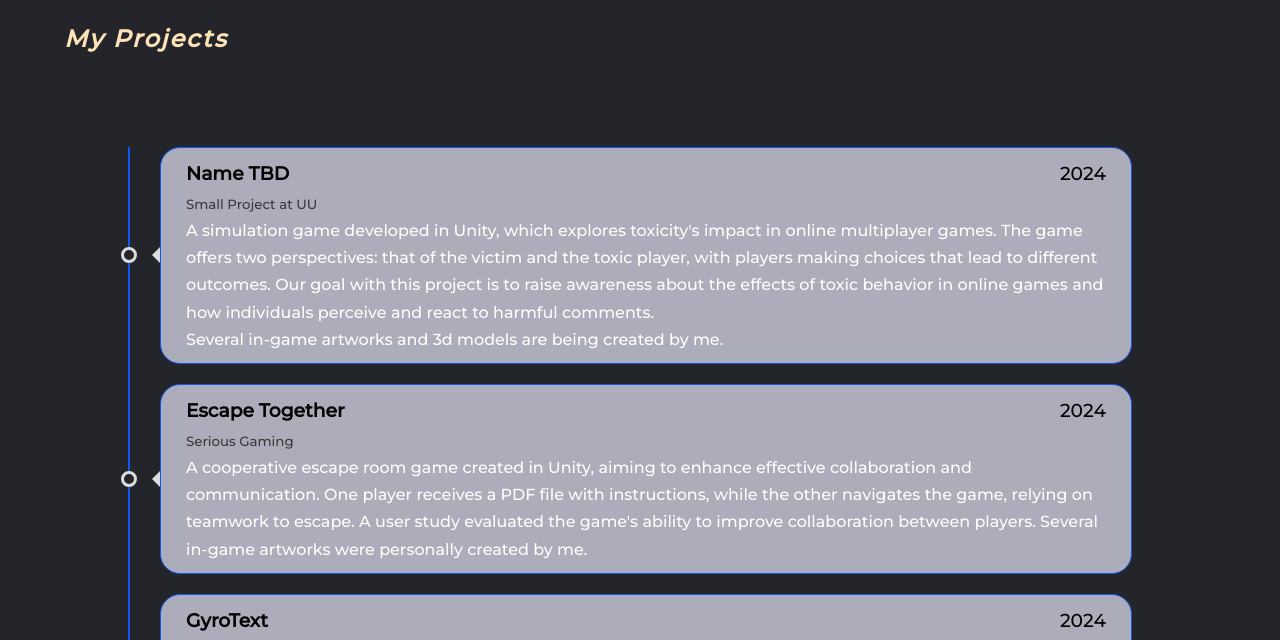
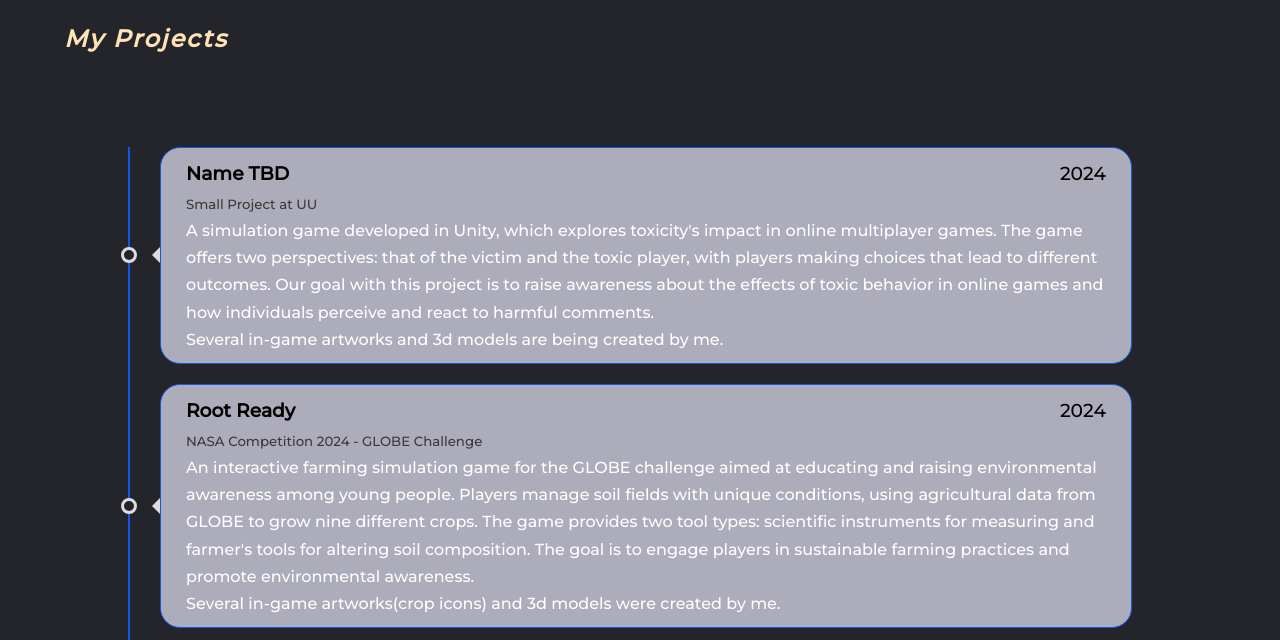
Before and after one commit to EvaChamilaki/evachamilaki.github.io, a plain HTML site: page projects.html in a window 1280 px wide. Shown: the part 93-733 px from the top of the page. Drawn offline with Linux system fonts and the light colour scheme.

Commit message:
updated artwork + projects

```diff
--- a/projects.html
+++ b/projects.html
@@ -50,6 +50,17 @@
                     Several in-game artworks and 3d models are being created by me.</h4>
             </div>
             <div class="project-item">
+                <h3>Root Ready</h3>
+                <small>NASA Competition 2024 - GLOBE Challenge</small>
+                <h3 class="year">2024</h3>
+                <h4>An interactive farming simulation game for the GLOBE challenge aimed at educating and raising
+                    environmental awareness among young people. Players manage soil fields with unique conditions, using
+                    agricultural data from GLOBE to grow nine different crops. The game provides two tool types:
+                    scientific instruments for measuring and farmer's tools for altering soil composition. The goal is
+                    to engage players in sustainable farming practices and promote environmental awareness.<br>
+                    Several in-game artworks(crop icons) and 3d models were created by me.</h4>
+            </div>
+            <div class="project-item">
                 <h3>Escape Together</h3>
                 <small>Serious Gaming</small>
                 <h3 class="year">2024</h3>
@@ -57,7 +68,10 @@
                     communication.
                     One player receives a PDF file with instructions, while the other navigates the game, relying on
                     teamwork to
-                    escape. A user study evaluated the game's ability to improve collaboration between players.
+                    escape. There are three puzzles the participants have to solve, the player has to observe the
+                    environment around them
+                    and pay attention to detail in order to proceed with the rooms. A user study evaluated the game's
+                    ability to improve collaboration between players.
                     Several in-game artworks were personally created by me.</h4>
             </div>
             <div class="project-item">
@@ -74,7 +88,8 @@
                 <h3>Windmill Physics Project</h3>
                 <small>Game Physics</small>
                 <h3 class="year">2024</h3>
-                <h4> A low-fidelity physics project created in Unity, the windmill's rotation speed is affected by a slider
+                <h4> A low-fidelity physics project created in Unity, the windmill's rotation speed is affected by a
+                    slider
                     which demonstrates
                     the wind force. It is calculated using a simplified version of Navier Stokes, as the slider value
                     increases, the wind
```
Also changed, not shown: artwork.html (+28 -14 lines), artwork/background.png (added), artwork/crops.png (added), 1 other file.
